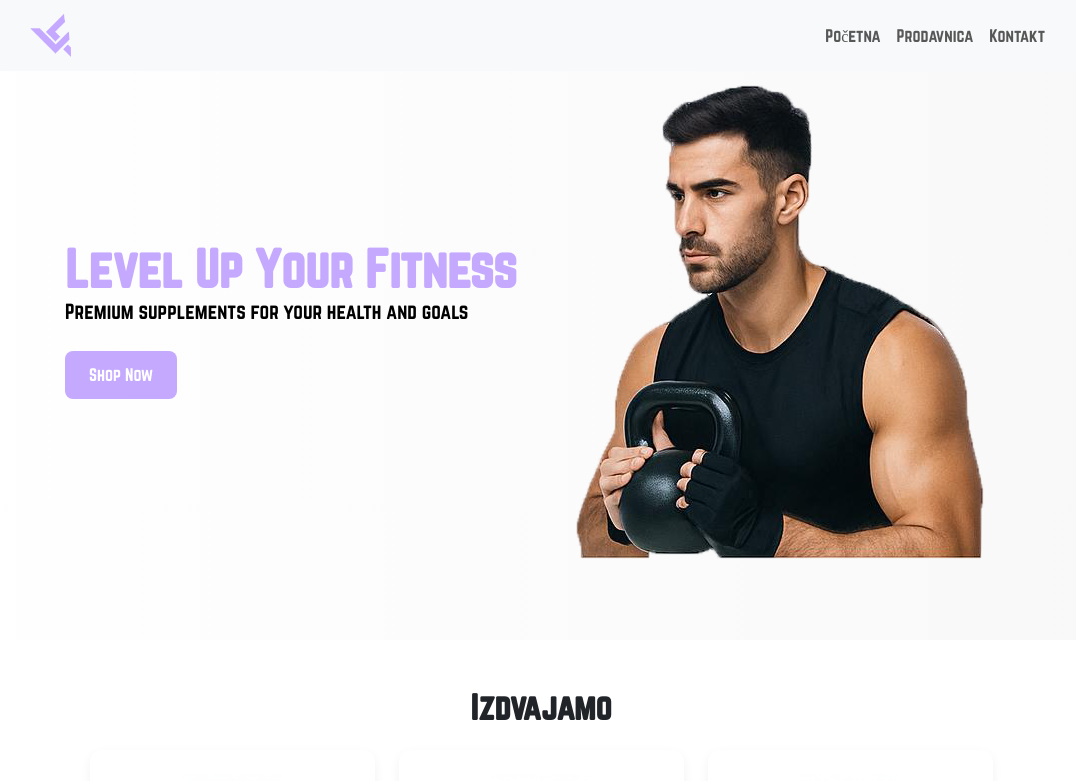
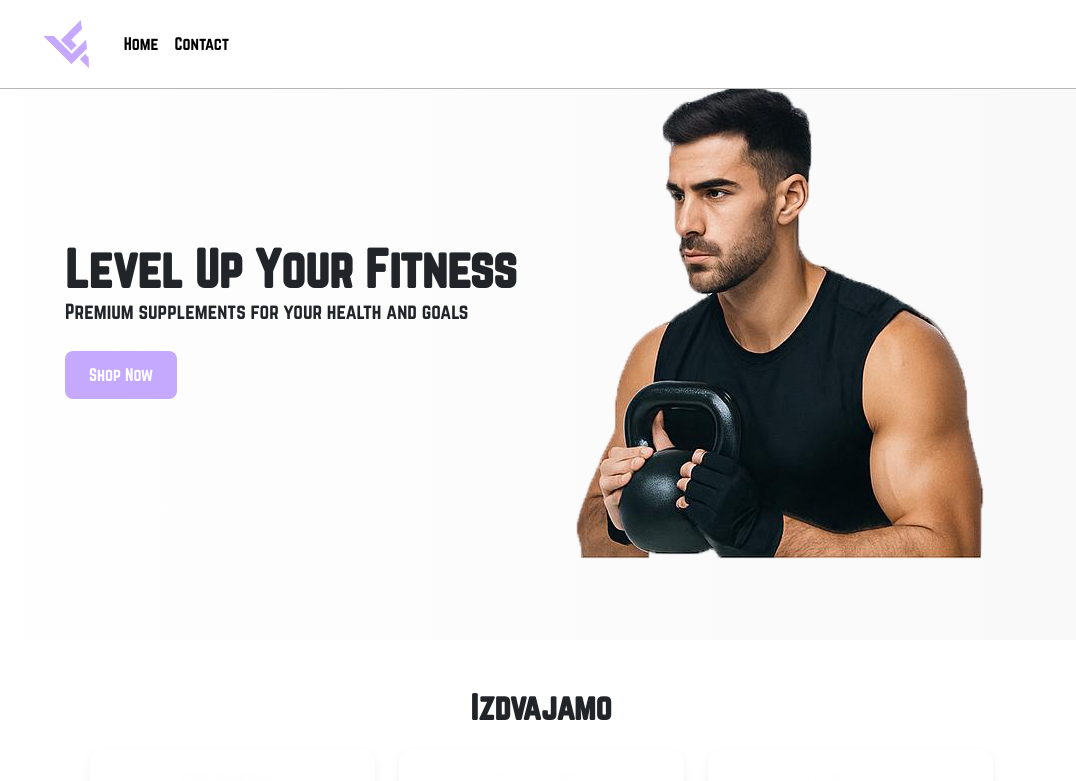
Before and after one commit to jelkesudo/LevelSupplements.Workspace, an Angular app: page / in a window 1280 px wide. Shown: the top 781 px of the page, without its empty margins (99-1175 px from the left). Built offline with nearby package versions, Linux system fonts and the light colour scheme.

Commit message:
nav changes

```diff
--- a/src/app/app.module.ts
+++ b/src/app/app.module.ts
@@ -7,6 +7,7 @@ import { NavbarComponent } from './components/navbar/navbar.component';
 import { LandingPageComponent } from './pages/landing-page/landing-page.component';
 import { ContactsPageComponent } from './pages/contacts-page/contacts-page.component';
 import { FooterComponent } from './components/footer/footer.component';
+import { CommonModule } from '@angular/common';
 @NgModule({
   declarations: [
     AppComponent,
@@ -18,7 +19,8 @@ import { FooterComponent } from './components/footer/footer.component';
     AppRoutingModule,
     RouterModule,
     NavbarComponent,
-    LandingPageComponent
+    LandingPageComponent,
+    CommonModule
   ],
   providers: [
     provideClientHydration()
--- a/src/app/components/footer/footer.component.html
+++ b/src/app/components/footer/footer.component.html
@@ -18,16 +18,7 @@
           </ul>
         </div>
 
-        <div class="col-md-4">
-          <h5>Newsletter</h5>
-          <p>Budite infomisani o novostima</p>
-          <form>
-            <div class="input-group">
-              <input type="email" class="form-control" placeholder="Vas email">
-              <button class="btn btn-light" type="submit">Pretplati se</button>
-            </div>
-          </form>
-        </div>
+
       </div>
     </div>
   </footer>
--- a/src/app/components/footer/footer.component.scss
+++ b/src/app/components/footer/footer.component.scss
@@ -2,7 +2,6 @@
 
 .footer {
   background-color: $purple;
-
   h5 {
     font-weight: bold;
     margin-bottom: 1rem;
--- a/src/app/components/navbar/navbar.component.html
+++ b/src/app/components/navbar/navbar.component.html
@@ -1,23 +1,30 @@
-<div class="w-100 bg-light position-fixed">
-    <nav class="w-80 mx-auto navbar navbar-expand-lg navbar-light bg-light">
-        <a class="navbar-brand" routerLink="/">
-            <img src="images/LevelSuplementiLogo.png" alt="LevelSuplementiLogo">
-        </a>
-        <button class="navbar-toggler" type="button" data-toggle="collapse" data-target="#navbarNav" aria-controls="navbarNav" aria-expanded="false" aria-label="Toggle navigation">
-          <span class="navbar-toggler-icon"></span>
-        </button>
-        <div class="collapse navbar-collapse" id="navbarNav">
-          <ul class="navbar-nav ms-auto">
-            <li class="nav-item active">
-              <a class="nav-link" routerLink="/">Početna</a>
-            </li>
-            <li class="nav-item">
-              <a class="nav-link" href="#">Prodavnica</a>
-            </li>
-            <li class="nav-item">
-              <a class="nav-link" routerLink="/kontakt">Kontakt</a>
-            </li>
-          </ul>
-        </div>
-    </nav>
-</div>
+<nav class="main-nav">
+  <div class="nav-container">
+    <div class="menu-toggle" (click)="toggleSideMenu()">
+      ☰
+    </div>
+
+    <div class="logo ms-md-0 ms-2">
+      <a routerLink="/"><img src="images/LevelSuplementiLogo.png" alt="LevelSuplementiLogo" /></a>
+    </div>
+
+    <ul class="nav-links mt-3">
+      <li><a routerLink="/">Home</a></li>
+      <li><a routerLink="/kontakt">Contact</a></li>
+    </ul>
+  </div>
+
+  <div class="side-menu" [ngClass]="{ 'open': isSideMenuOpen }">
+    <div class="close-btn text-white" (click)="closeSideMenu()">✕</div>
+    <ul>
+      <li><a routerLink="/" (click)="closeSideMenu()">Pocetna</a></li>
+      <li><a routerLink="/kontakt" (click)="closeSideMenu()">Kontakt</a></li>
+    </ul>
+  </div>
+
+  <div
+    class="overlay-blur"
+    *ngIf="isSideMenuOpen"
+    (click)="closeSideMenu()"
+  ></div>
+</nav>
--- a/src/app/components/navbar/navbar.component.scss
+++ b/src/app/components/navbar/navbar.component.scss
@@ -1,4 +1,106 @@
-img{
-    height: 45px;
-    cursor: pointer;
-}
+.main-nav {
+    background: white;
+    color: rgb(0, 0, 0);
+    padding: 1rem;
+    position: fixed;
+    width: 100%;
+    border-bottom: 0.5px solid #b6b6b6;
+
+    .nav-container {
+      display: flex;
+      align-items: center;
+      justify-content: start;
+      width: 80%;
+      margin: 0px auto;
+    }
+
+    .logo {
+      img {
+        height: 50px;
+        width: auto;
+        display: block;
+      }
+    }
+
+    .menu-toggle {
+      display: none;
+      font-size: 2rem;
+      cursor: pointer;
+    }
+
+    .nav-links {
+      list-style: none;
+      display: flex;
+      gap: 1rem;
+
+      li a {
+        color: black;
+        text-decoration: none;
+
+        &:hover {
+          text-decoration: underline;
+        }
+      }
+    }
+
+    .side-menu {
+      position: fixed;
+      top: 0;
+      left: -100%;
+      width: 70%;
+      height: 100%;
+      background: #2a2a2a;
+      padding: 2rem;
+      transition: left 0.3s ease-in-out;
+      z-index: 1000;
+
+      .close-btn {
+        font-size: 2rem;
+        text-align: right;
+        cursor: pointer;
+        margin-bottom: 1rem;
+      }
+
+      ul {
+        list-style: none;
+        display: flex;
+        flex-direction: column;
+        gap: 1.5rem;
+
+        li a {
+          color: white;
+          text-decoration: none;
+
+          &:hover {
+            text-decoration: underline;
+          }
+        }
+      }
+
+      &.open {
+        left: 0;
+      }
+    }
+
+    // Responsive styles
+    @media (max-width: 991px) {
+      .menu-toggle {
+        display: block;
+      }
+
+      .nav-links {
+        display: none;
+      }
+    }
+
+    .overlay-blur {
+        position: fixed;
+        top: 0;
+        left: 0;
+        width: 100vw;
+        height: 100vh;
+        backdrop-filter: blur(6px);
+        background: rgba(0, 0, 0, 0.3);
+        z-index: 999;
+    }
+  }
--- a/src/app/components/navbar/navbar.component.ts
+++ b/src/app/components/navbar/navbar.component.ts
@@ -1,13 +1,22 @@
+import { CommonModule } from '@angular/common';
 import { Component } from '@angular/core';
 import { RouterModule } from '@angular/router';
 
 @Component({
   selector: 'app-navbar',
   standalone: true,
-  imports: [RouterModule],
+  imports: [RouterModule, CommonModule],
   templateUrl: './navbar.component.html',
   styleUrl: './navbar.component.scss'
 })
 export class NavbarComponent {
+  isSideMenuOpen = false;
 
+  toggleSideMenu(): void {
+    this.isSideMenuOpen = !this.isSideMenuOpen;
+  }
+
+  closeSideMenu(): void {
+    this.isSideMenuOpen = false;
+  }
 }
--- a/src/app/pages/landing-page/landing-page.component.scss
+++ b/src/app/pages/landing-page/landing-page.component.scss
@@ -19,26 +19,14 @@
             max-width: 600px;
             h1 {
               font-size: 3rem;
-              color: $purple;
               font-weight: bold;
             }
             p {
               font-size: 1.2rem;
-              color: $black;
+
               margin-bottom: 1.5rem;
             }
-            .btn {
-              background-color: $purple;
-              color: $white;
-              border: none;
-              padding: 0.75rem 1.5rem;
-              font-weight: 500;
-              border-radius: 8px;
 
-              &:hover {
-                background-color: darken($purple, 10%);
-              }
-            }
           }
     }
     .hero-image {
```
